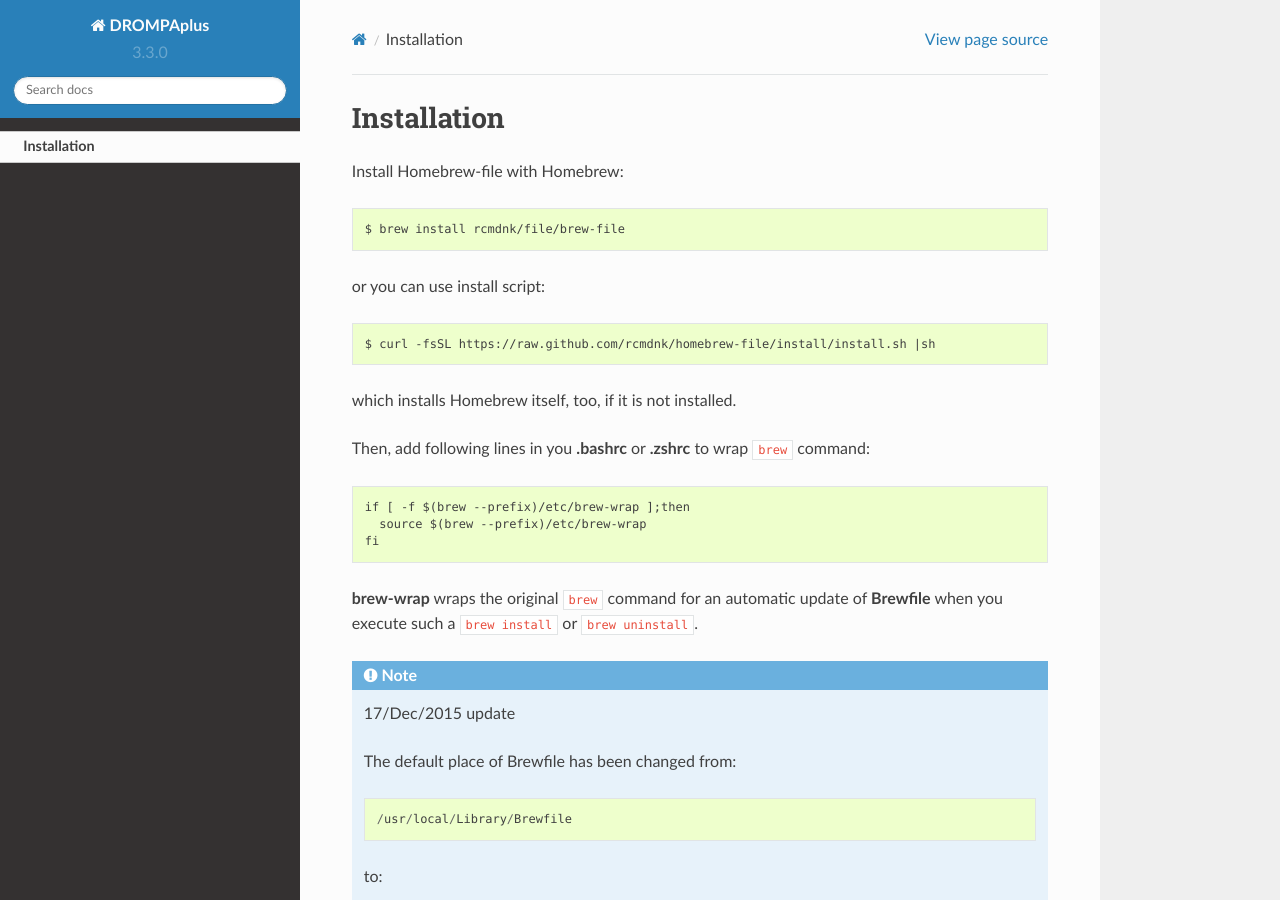
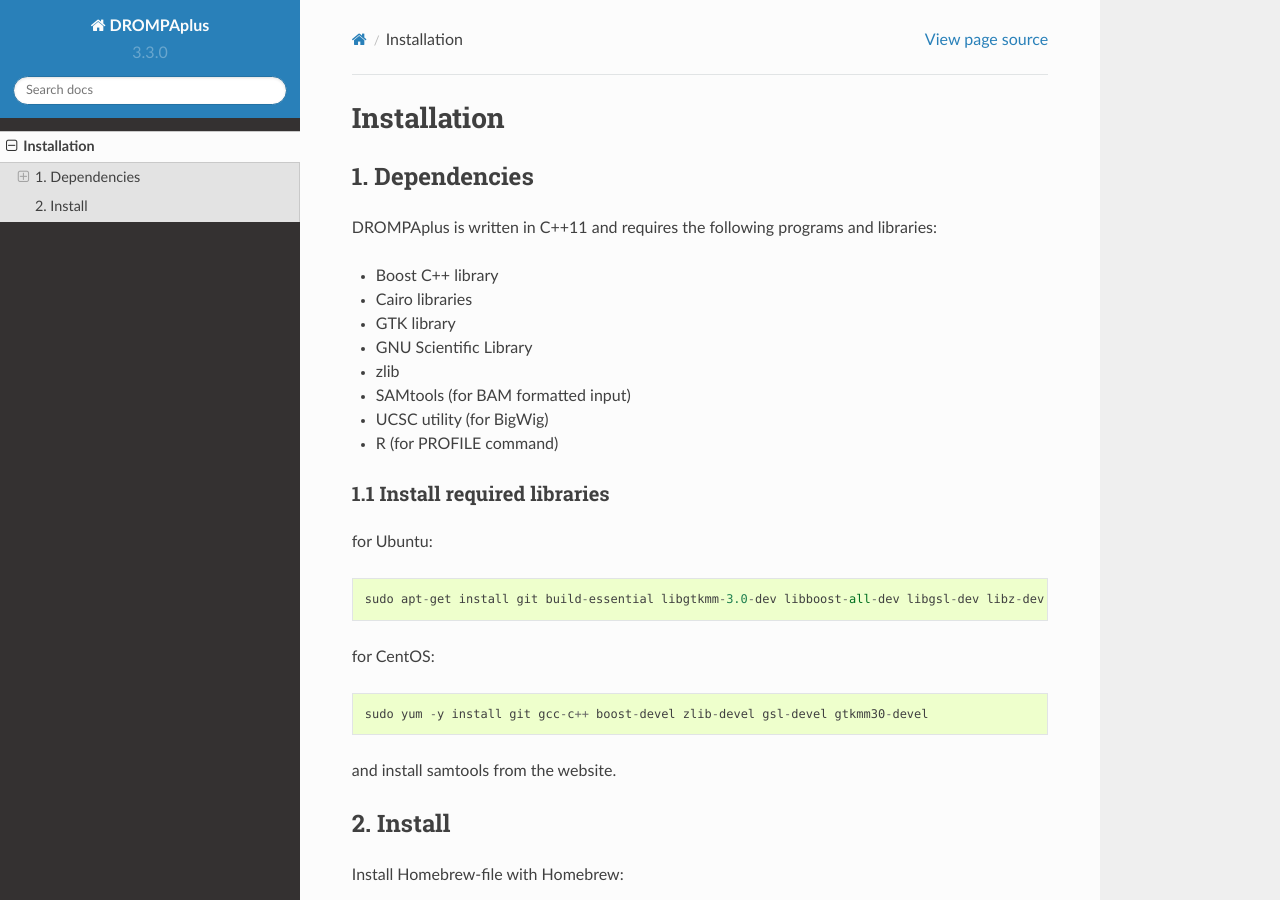
Before and after one commit to rnakato/DROMPAplus, a Sphinx documentation site: the page built from docs/content/install.rst, in a window 1280 px wide and 900 px high. Built offline with Sphinx 7.4.7 and the Read the Docs theme 2.0.0, drawn with Linux system fonts in a browser that asks for light colours.

Commit message:
add docs

```diff
--- a/docs/content/Install.rst
+++ b/docs/content/install.rst
@@ -1,5 +1,36 @@
 Installation
 ============
+
+------------
+1. Dependencies
+------------
+DROMPAplus is written in C++11 and requires the following programs and libraries:
+
+- Boost C++ library
+- Cairo libraries
+- GTK library
+- GNU Scientific Library
+- zlib
+- SAMtools (for BAM formatted input)
+- UCSC utility (for BigWig)
+- R (for PROFILE command)
+
+1.1 Install required libraries
+-------------------------------
+for Ubuntu::
+
+  sudo apt-get install git build-essential libgtkmm-3.0-dev libboost-all-dev libgsl-dev libz-dev samtools r-base
+
+for CentOS::
+
+  sudo yum -y install git gcc-c++ boost-devel zlib-devel gsl-devel gtkmm30-devel
+
+and install samtools from the website.
+
+------------
+2. Install
+------------
+
 
 Install Homebrew-file with Homebrew::
 
--- a/docs/index.rst
+++ b/docs/index.rst
@@ -21,11 +21,13 @@
 .. toctree::
    :maxdepth: 2
 
-   content/Install
+   content/install
 
 
 Citation:
 ---------
 Nakato, R., Itoh, T. and Shirahige, K. (2013). DROMPA: easy-to-handle peak calling and visualization software for the computational analysis and validation of ChIP-seq data. Genes Cells, 18(7), 589-601.
 
+Contact:
+---------
 Ryuichiro Nakato <rnakato AT iam.u-tokyo.ac.jp>
```
Also changed, not shown: 1 other file.
